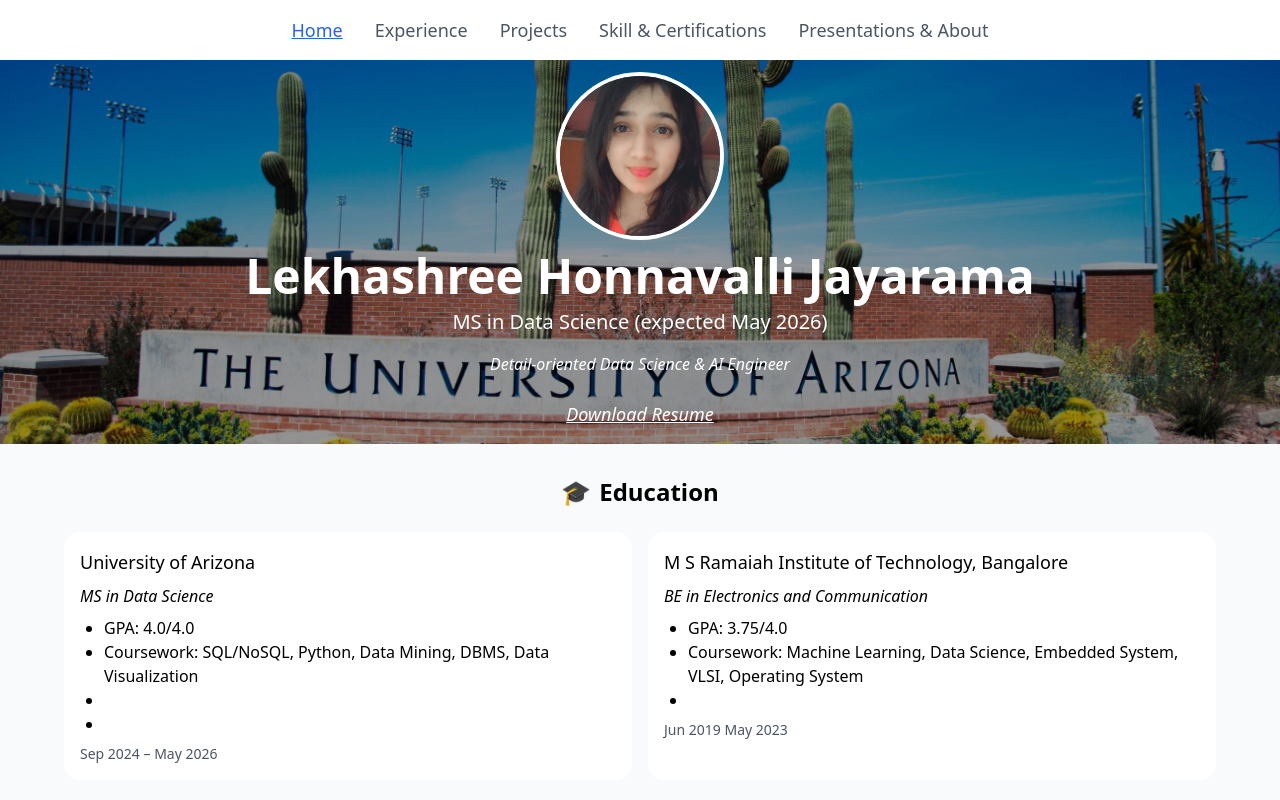
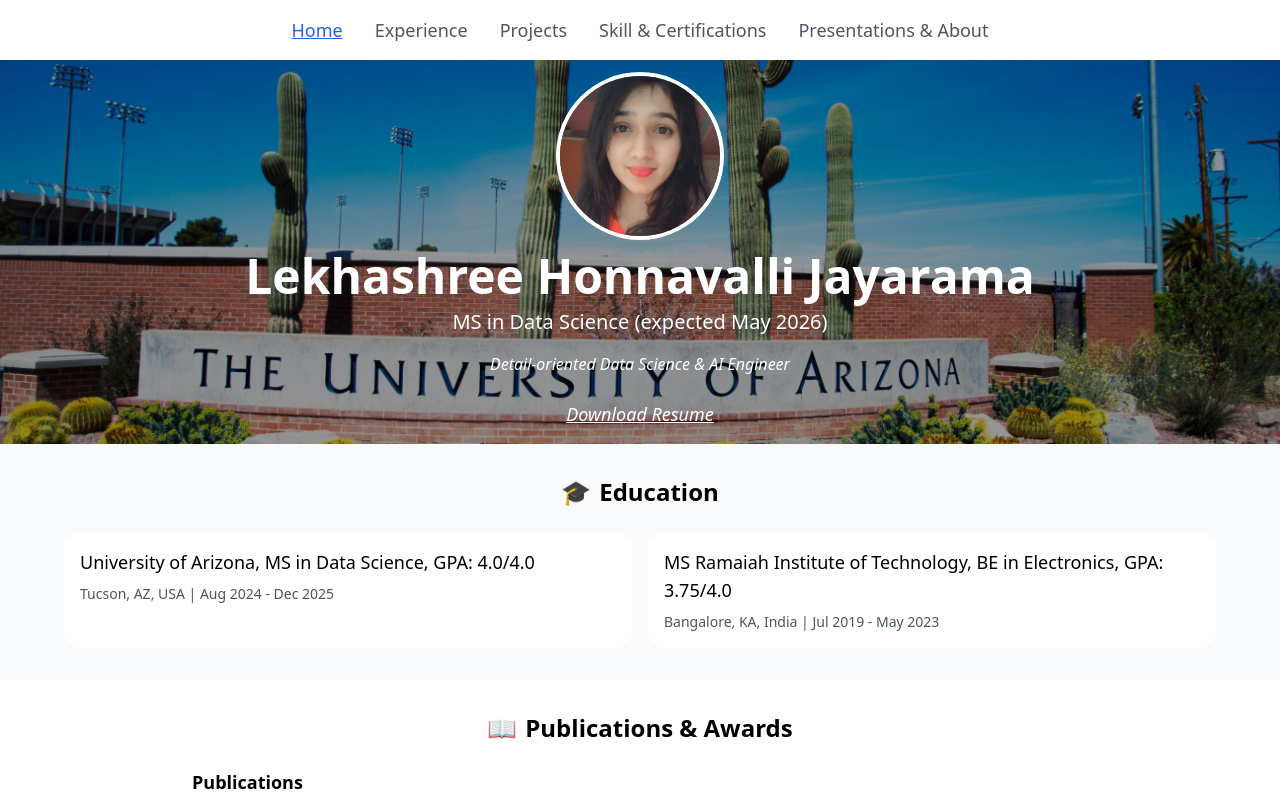
Before and after one commit to lekhashree03/lekhashree03.github.io, a React (Vite) app: page / in a window 1280 px wide. Shown: the top 800 px of the page. Built offline with nearby package versions, Linux system fonts and the light colour scheme.

Commit message:
Initial commit

```diff
--- a/src/pages/Home.jsx
+++ b/src/pages/Home.jsx
@@ -61,34 +61,15 @@
         <div className="grid gap-4 md:grid-cols-2">
           <Card>
             <div className="p-4 space-y-2">
-              <h3 className="text-lg font-medium">University of Arizona</h3>
-              <p className="italic">
-                MS in Data Science
-              </p>
-              <ul className="list-disc ml-6">
-                <li>GPA: 4.0/4.0</li>
-                <li>Coursework: SQL/NoSQL, Python, Data Mining, DBMS, Data Visualization</li>
-                <li></li>
-                <li>
-
-                </li>
-              </ul>
-              <p className="text-sm text-gray-600 mt-2">Sep 2024 – May 2026</p>
+              <h3 className="text-lg font-medium">University of Arizona, MS in Data Science, GPA: 4.0/4.0</h3>
+              <p className="text-sm text-gray-600">Tucson, AZ, USA | Aug 2024 - Dec 2025</p>
             </div>
           </Card>
 
           <Card>
             <div className="p-4 space-y-2">
-              <h3 className="text-lg font-medium">M S Ramaiah Institute of Technology, Bangalore</h3>
-              <p className="italic">
-                BE in Electronics and Communication
-              </p>
-              <ul className="list-disc ml-6">
-                <li>GPA: 3.75/4.0</li>
-                <li>Coursework: Machine Learning, Data Science, Embedded System, VLSI, Operating System</li>
-                <li></li>
-              </ul>
-              <p className="text-sm text-gray-600 mt-2">Jun 2019  May 2023</p>
+              <h3 className="text-lg font-medium">MS Ramaiah Institute of Technology, BE in Electronics, GPA: 3.75/4.0</h3>
+              <p className="text-sm text-gray-600">Bangalore, KA, India | Jul 2019 - May 2023</p>
             </div>
           </Card>
         </div>
```
Also changed, not shown: public/logos/Myline_foundry.jpeg (added), public/logos/mitacs_logo.jpeg (added).
